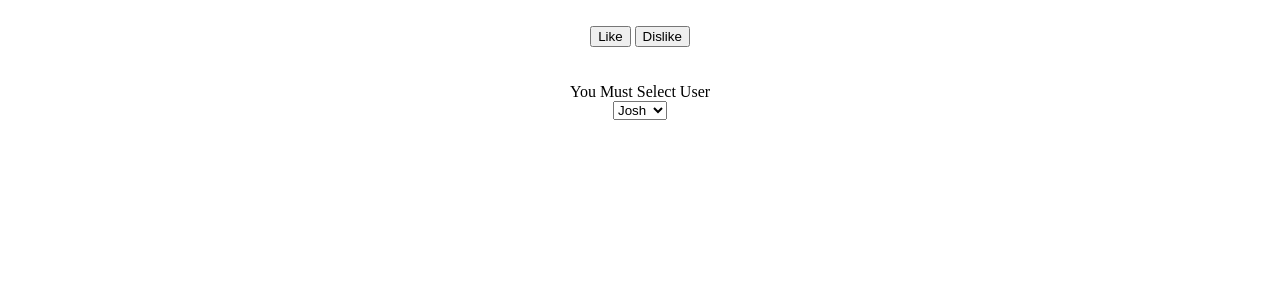
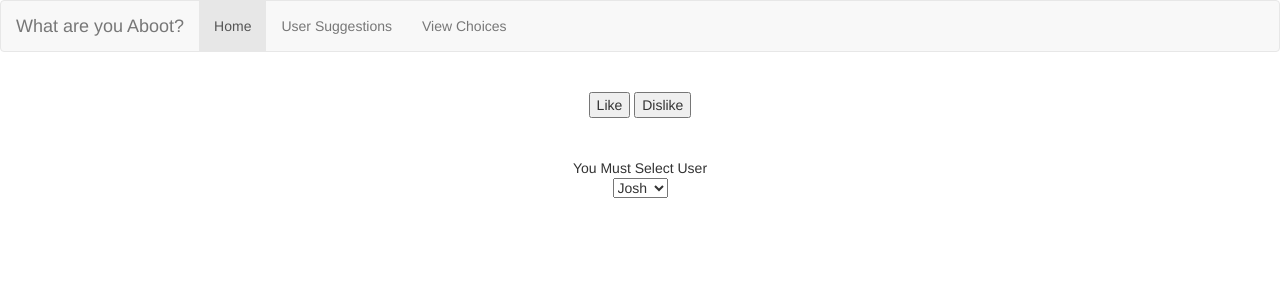
Before and after one commit to dgreenfi/ImageRec, a Flask app: template templates/index.html in a window 1280 px wide. Shown: the top 300 px of the page. Run offline with Flask 2, Linux system fonts and the light colour scheme; the template is opened without the code that fills it, so the values that code supplies are empty; some libraries are stand-ins or nearby versions.

Commit message:
updates views

```diff
--- a/application.py
+++ b/application.py
@@ -39,7 +39,10 @@ def load_data(path):
 def choices():
     conn = redis.Redis(db=1)
     keys = conn.keys()
-    values = conn.mget(keys)
+    try:
+        values = conn.mget(keys)
+    except:
+        return "No Choices"
     tuples=zip(keys, values)
     print tuples
     return json.dumps(tuples)
--- a/templates/index.html
+++ b/templates/index.html
@@ -1,7 +1,12 @@
 <!DOCTYPE html>
 <html lang="en">
+
 <head>
     <meta charset="UTF-8">
+    <meta name="viewport" content="width=device-width, initial-scale=1">
+    <link rel="stylesheet" href="http://maxcdn.bootstrapcdn.com/bootstrap/3.3.6/css/bootstrap.min.css">
+    <script src="https://ajax.googleapis.com/ajax/libs/jquery/1.12.0/jquery.min.js"></script>
+    <script src="http://maxcdn.bootstrapcdn.com/bootstrap/3.3.6/js/bootstrap.min.js"></script>
     <title>Title</title>
     <script>
         var base='http://127.0.0.1:5000/submit?'
@@ -35,8 +40,23 @@
             window.location.reload();
         }
     </script>
+    <nav class="navbar navbar-default">
+  <div class="container-fluid">
+    <div class="navbar-header">
+      <a class="navbar-brand" href="#">What are you Aboot?</a>
+    </div>
+    <ul class="nav navbar-nav">
+      <li class="active"><a href="#">Home</a></li>
+      <li><a href="suggestions">User Suggestions</a></li>
+      <li><a href="userchoices">View Choices</a></li>
+
+    </ul>
+  </div>
+</nav>
 </head>
 <body align="center">
+
+
 <img src={{string}}>
     <br>
     <button onclick="like('http://127.0.0.1:5000/submit?')">Like</button>
```
